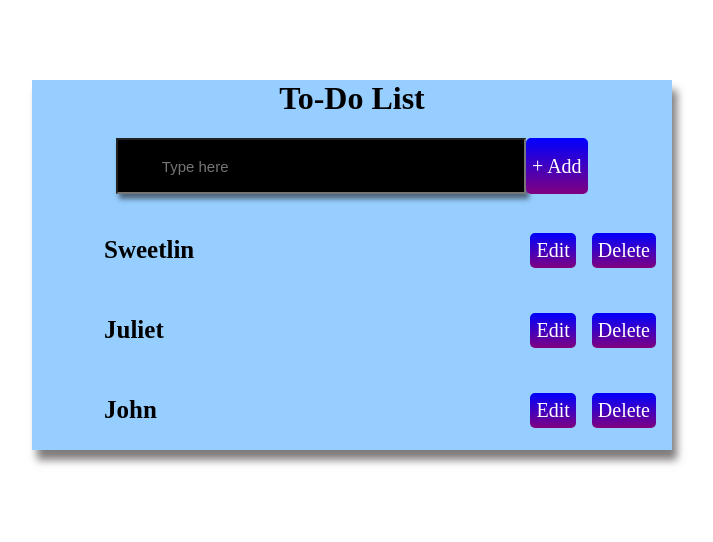
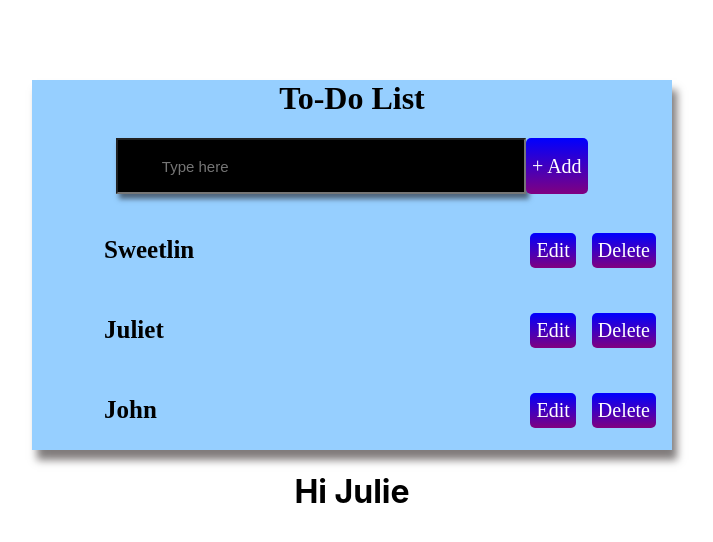
Before and after one commit to hsweetlin/hello-world, a React (Create React App) app: page / in a window 1280 px wide. Shown: the top 542 px of the page, without its empty margins (288-1001 px from the left). Built offline with nearby package versions, Linux system fonts and the light colour scheme.

Commit message:
Update App.js

```diff
--- a/src/App.js
+++ b/src/App.js
@@ -7,6 +7,7 @@ const App = () => {
   return (
     <>
      <Todo />
+    <h1>Hi Julie</h1>
     </>
   );
 
```
